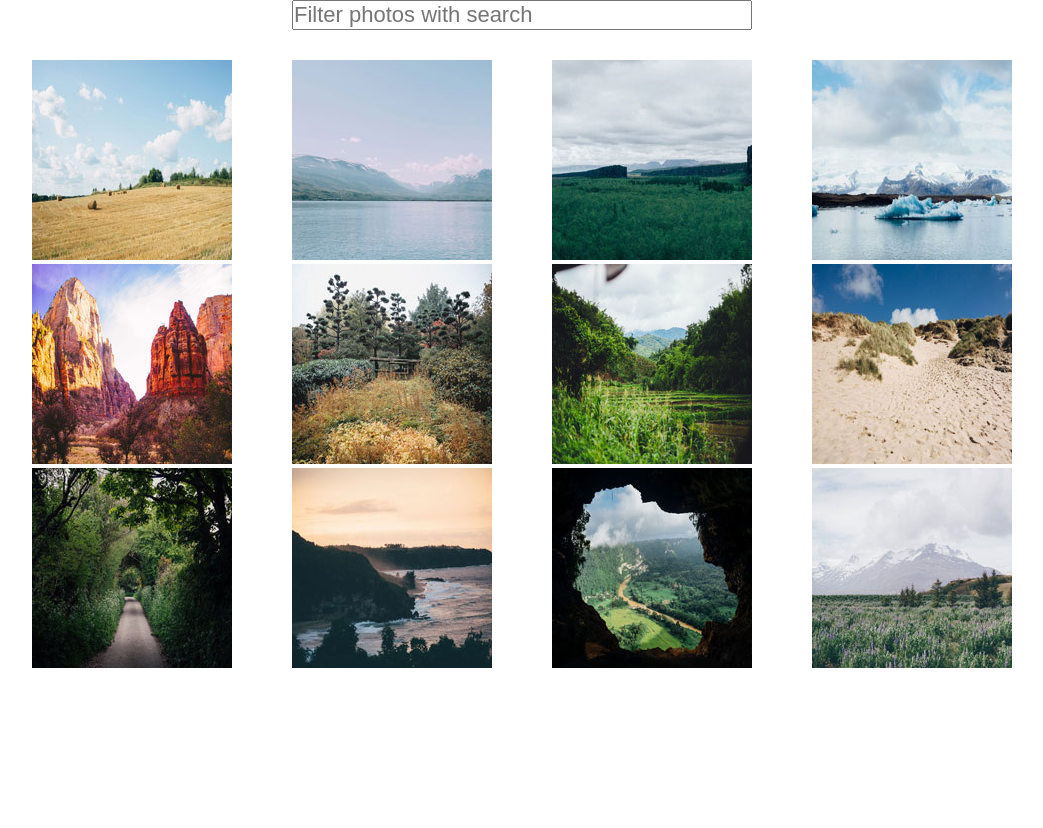
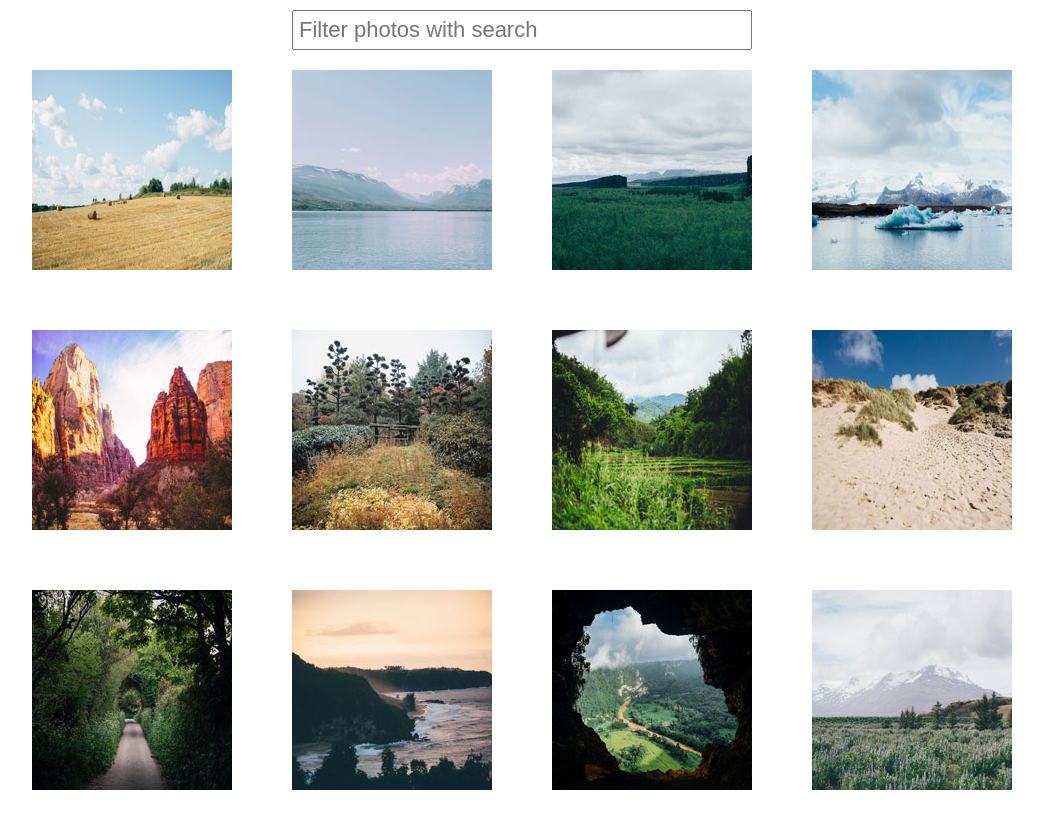
Before and after one commit to markgoho/TD_Lightbox, a plain HTML site: page index.html in a window 1280 px wide. Shown: the whole page, without its empty margins (118-1161 px from the left). Before the commit the page ends 800 px from the top, so only its background shows below. Drawn offline with nearby package versions, Linux system fonts and the light colour scheme.

Commit message:
Changed lightbox paradigm

```diff
--- a/css/styles.css
+++ b/css/styles.css
@@ -28,21 +28,39 @@ header {
 
 #search_box {
 	display: block;
-	margin: 0 auto;
+	margin: 10px auto;
+	padding: 5px;
 	font-size: 22px;
 	width: 460px;
 }
 
-.gallery {
-	width: 980px;
-	margin: 0 auto;
-	padding-top: 60px;
+#gallery {
+	padding-top: 70px;
 	display: flex;
 	flex-wrap: wrap;
 	justify-content: space-between;
 }
 
-.gallery img {
+ul {
+	list-style: none;
+	margin: 0 auto;
+	padding: 0;
+	display: block;
+	max-width: 980px;
+	text-align: center;
+}
 
+ul li {
+	display: inline-block;
+	margin-bottom: 60px;
+}
 
+ul li img {
+	display: block;
 }
+
+a {
+	text-decoration: none;
+}
+
+/*Overlay*/
--- a/index.html
+++ b/index.html
@@ -4,42 +4,32 @@
     <meta charset="utf-8">
     <title>Lightbox Project</title>
     <meta name="viewport" content="width=device-width, initial-scale=1.0">
-    <link rel="stylesheet" type="text/css" href="css/lightbox.css">
     <link rel="stylesheet" type="text/css" href="css/styles.css">
     <link href='https://fonts.googleapis.com/css?family=Josefin+Slab:300,400,700' rel='stylesheet' type='text/css'>
-
-
-
   </head>
   <body>
-
   	<header>
   		<input type="text" id="search_box" name="search_box" placeholder="Filter photos with search">
   	</header>
-
-  	<div class="gallery">
-  		<a href="img/01.jpg" data-lightbox="lightboxTD"
-        data-title="Hay Bales I love hay bales. Took this snap on a drive through the countryside past some straw fields.">
-        <img src="img/thumb/01.jpg" alt="hay bales"></a>
-  		<a href="img/02.jpg" data-lightbox="lightboxTD"><img src="img/thumb/02.jpg" alt="lake"></a>
-  		<a href="img/03.jpg" data-lightbox="lightboxTD"><img src="img/thumb/03.jpg" alt="canyon"></a>
-  		<a href="img/04.jpg" data-lightbox="lightboxTD"><img src="img/thumb/04.jpg" alt="iceberg"></a>
-  		<a href="img/05.jpg" data-lightbox="lightboxTD"><img src="img/thumb/05.jpg" alt="desert"></a>
-  		<a href="img/06.jpg" data-lightbox="lightboxTD"><img src="img/thumb/06.jpg" alt="fall"></a>
-  		<a href="img/07.jpg" data-lightbox="lightboxTD"><img src="img/thumb/07.jpg" alt="plantation"></a>
-  		<a href="img/08.jpg" data-lightbox="lightboxTD"><img src="img/thumb/08.jpg" alt="dunes"></a>
-  		<a href="img/09.jpg" data-lightbox="lightboxTD"><img src="img/thumb/09.jpg" alt="countryside"></a>
-  		<a href="img/10.jpg" data-lightbox="lightboxTD"><img src="img/thumb/10.jpg" alt="sunset"></a>
-  		<a href="img/11.jpg" data-lightbox="lightboxTD"><img src="img/thumb/11.jpg" alt="cave"></a>
-  		<a href="img/12.jpg" data-lightbox="lightboxTD"><img src="img/thumb/12.jpg" alt="bluebells"></a>
-  	</div>
-
-
-  	<script src="js/lightbox-plus-jquery.min.js"></script>
-     <script>
-      lightbox.option({
-        'maxWidth': 800
-      })
+ 	 	<ul id="gallery">
+    	<li><a href="img/01.jpg"><img src="img/thumb/01.jpg" alt="hay bales"></a></li>
+  		<li><a href="img/02.jpg"><img src="img/thumb/02.jpg" alt="lake"></a></li>
+  		<li><a href="img/03.jpg"><img src="img/thumb/03.jpg" alt="canyon"></a></li>
+  		<li><a href="img/04.jpg"><img src="img/thumb/04.jpg" alt="iceberg"></a></li>
+  		<li><a href="img/05.jpg"><img src="img/thumb/05.jpg" alt="desert"></a></li>
+  		<li><a href="img/06.jpg"><img src="img/thumb/06.jpg" alt="fall"></a></li>
+  		<li><a href="img/07.jpg"><img src="img/thumb/07.jpg" alt="plantation"></a></li>
+  		<li><a href="img/08.jpg"><img src="img/thumb/08.jpg" alt="dunes"></a></li>
+  		<li><a href="img/09.jpg"><img src="img/thumb/09.jpg" alt="countryside"></a></li>
+  		<li><a href="img/10.jpg"><img src="img/thumb/10.jpg" alt="sunset"></a></li>
+  		<li><a href="img/11.jpg"><img src="img/thumb/11.jpg" alt="cave"></a></li>
+  		<li><a href="img/12.jpg"><img src="img/thumb/12.jpg" alt="bluebells"></a></li>
+    </ul>
+  	<script
+      src="https://code.jquery.com/jquery-3.1.0.slim.min.js"
+      integrity="sha256-cRpWjoSOw5KcyIOaZNo4i6fZ9tKPhYYb6i5T9RSVJG8="
+      crossorigin="anonymous">
     </script>
+    <script src="js/app.js" type="text/javascript" charset="utf-8"></script>
   </body>
 </html>
```
Also changed, not shown: js/app.js (added).
